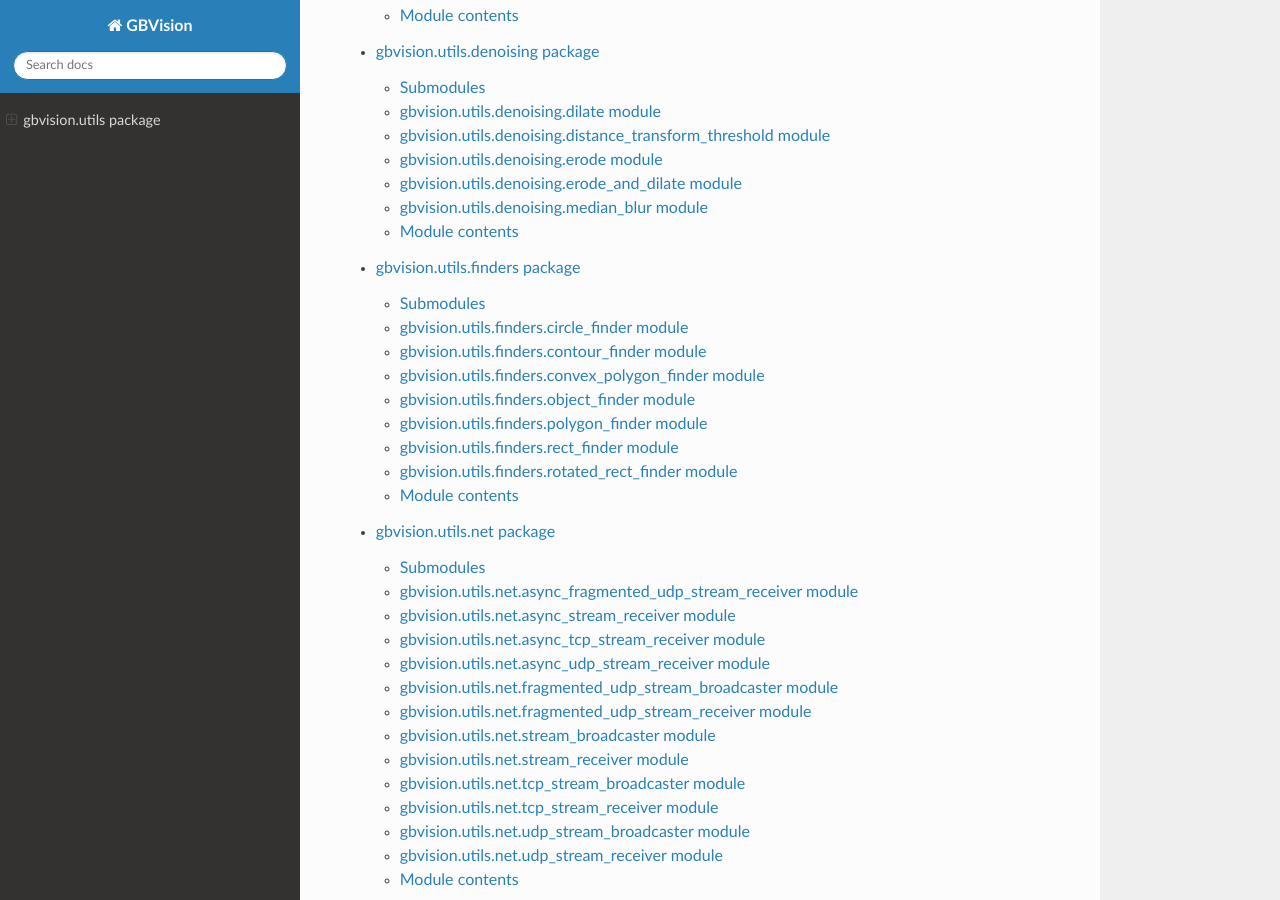
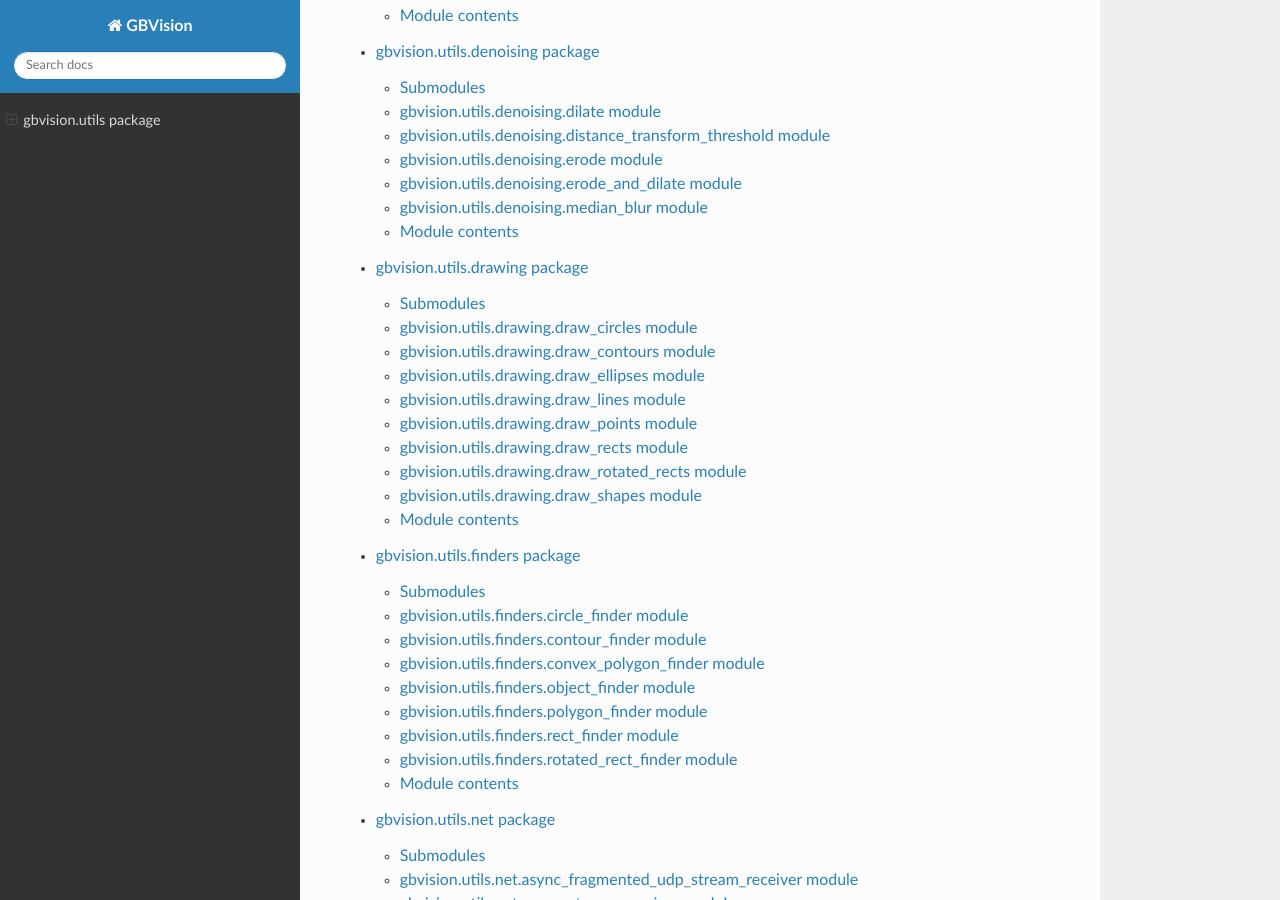
Before and after one commit to GreenBlitz/GBVision, a Sphinx documentation site: the page built from docs/source/gbvision.utils.rst, in a window 1280 px wide and 900 px high, scrolled down 728 px. Built offline with Sphinx 7.4.7 and the Read the Docs theme 2.0.0, drawn with Linux system fonts in a browser that asks for light colours; formulas are drawn with MathJax 3.

Commit message:
Auto Docs

```diff
--- /dev/null
+++ b/docs/source/gbvision.utils.drawing.rst
@@ -0,0 +1,78 @@
+gbvision.utils.drawing package
+==============================
+
+Submodules
+----------
+
+gbvision.utils.drawing.draw\_circles module
+-------------------------------------------
+
+.. automodule:: gbvision.utils.drawing.draw_circles
+   :members:
+   :undoc-members:
+   :show-inheritance:
+
+gbvision.utils.drawing.draw\_contours module
+--------------------------------------------
+
+.. automodule:: gbvision.utils.drawing.draw_contours
+   :members:
+   :undoc-members:
+   :show-inheritance:
+
+gbvision.utils.drawing.draw\_ellipses module
+--------------------------------------------
+
+.. automodule:: gbvision.utils.drawing.draw_ellipses
+   :members:
+   :undoc-members:
+   :show-inheritance:
+
+gbvision.utils.drawing.draw\_lines module
+-----------------------------------------
+
+.. automodule:: gbvision.utils.drawing.draw_lines
+   :members:
+   :undoc-members:
+   :show-inheritance:
+
+gbvision.utils.drawing.draw\_points module
+------------------------------------------
+
+.. automodule:: gbvision.utils.drawing.draw_points
+   :members:
+   :undoc-members:
+   :show-inheritance:
+
+gbvision.utils.drawing.draw\_rects module
+-----------------------------------------
+
+.. automodule:: gbvision.utils.drawing.draw_rects
+   :members:
+   :undoc-members:
+   :show-inheritance:
+
+gbvision.utils.drawing.draw\_rotated\_rects module
+--------------------------------------------------
+
+.. automodule:: gbvision.utils.drawing.draw_rotated_rects
+   :members:
+   :undoc-members:
+   :show-inheritance:
+
+gbvision.utils.drawing.draw\_shapes module
+------------------------------------------
+
+.. automodule:: gbvision.utils.drawing.draw_shapes
+   :members:
+   :undoc-members:
+   :show-inheritance:
+
+
+Module contents
+---------------
+
+.. automodule:: gbvision.utils.drawing
+   :members:
+   :undoc-members:
+   :show-inheritance:
--- a/docs/source/gbvision.utils.rst
+++ b/docs/source/gbvision.utils.rst
@@ -9,6 +9,7 @@ Subpackages
    gbvision.utils.cameras
    gbvision.utils.continuity
    gbvision.utils.denoising
+   gbvision.utils.drawing
    gbvision.utils.finders
    gbvision.utils.net
    gbvision.utils.recorders
```
Also changed, not shown: docs/source/gbvision.gui.rst (+0 -8 lines).
